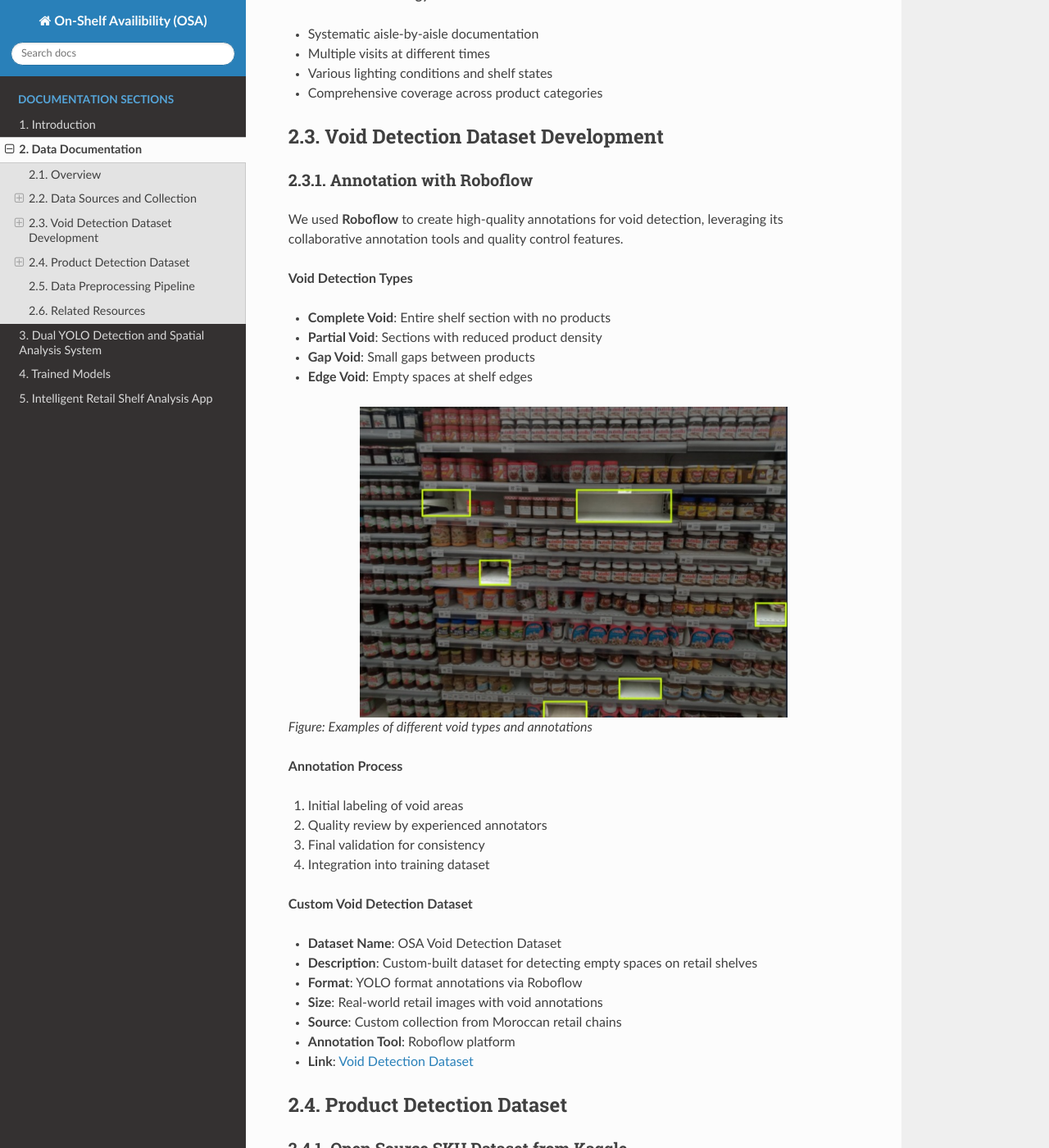
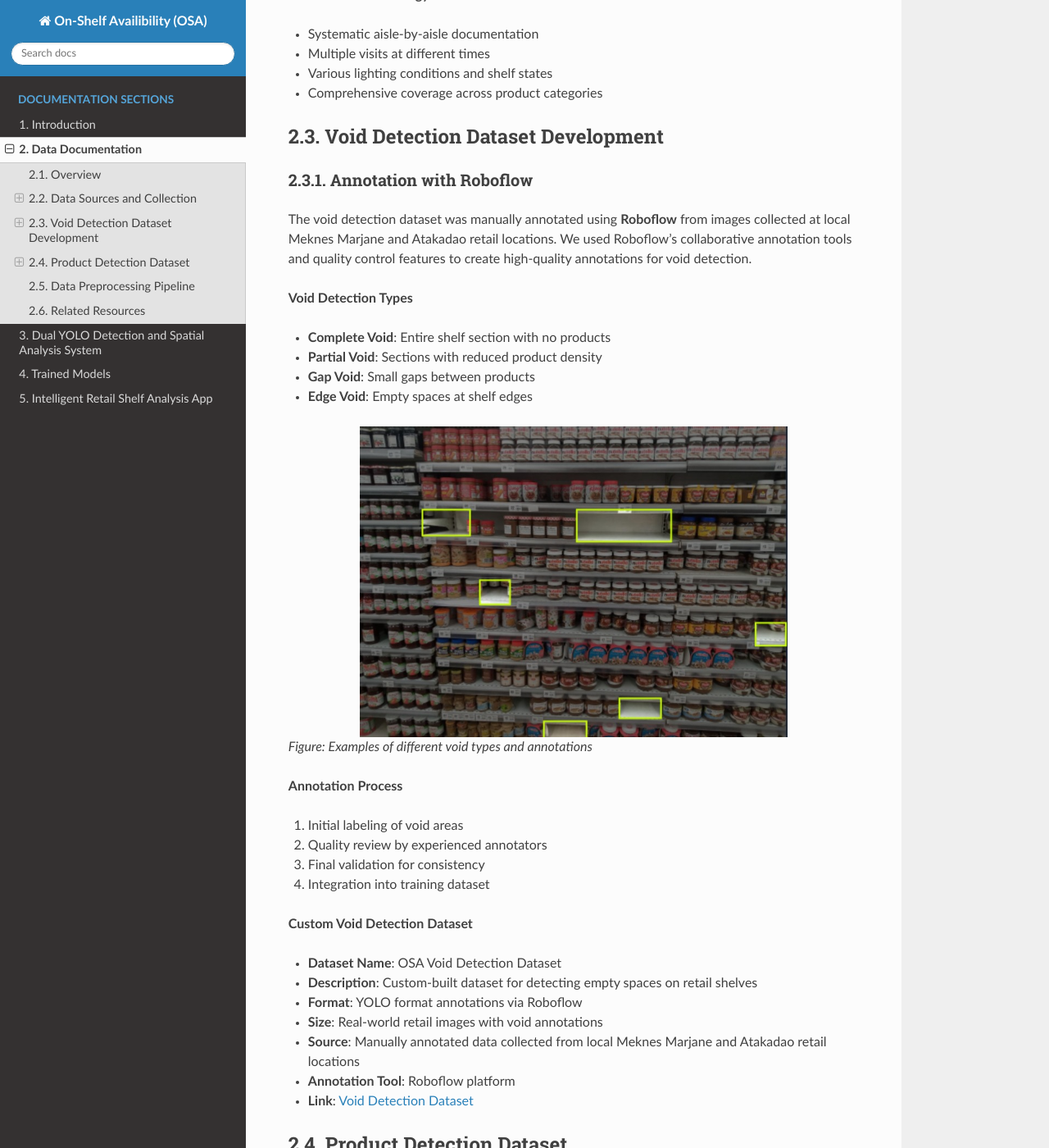
Before and after one commit to Amine-te/OSA_app, a Sphinx documentation site: the page built from docs/source/data_documentation.rst, in a window 1280 px wide and 1400 px high, scrolled down 798 px. Shown: the whole window at 82% size. Built offline with Sphinx 7.4.7 and the Read the Docs theme 3.1.0, drawn with Linux system fonts in a browser that asks for light colours.

Commit message:
update data documentation

```diff
--- a/docs/source/data_documentation.rst
+++ b/docs/source/data_documentation.rst
@@ -39,7 +39,7 @@ Void Detection Dataset Development
 Annotation with Roboflow
 ~~~~~~~~~~~~~~~~~~~~~~~~
 
-We used **Roboflow** to create high-quality annotations for void detection, leveraging its collaborative annotation tools and quality control features.
+The void detection dataset was manually annotated using **Roboflow** from images collected at local Meknes Marjane and Atakadao retail locations. We used Roboflow's collaborative annotation tools and quality control features to create high-quality annotations for void detection.
 
 **Void Detection Types**
 
@@ -68,7 +68,7 @@ We used **Roboflow** to create high-quality annotations for void detection, leve
 - **Description**: Custom-built dataset for detecting empty spaces on retail shelves
 - **Format**: YOLO format annotations via Roboflow
 - **Size**: Real-world retail images with void annotations
-- **Source**: Custom collection from Moroccan retail chains
+- **Source**: Manually annotated data collected from local Meknes Marjane and Atakadao retail locations
 - **Annotation Tool**: Roboflow platform
 - **Link**: `Void Detection Dataset <https://www.kaggle.com/datasets/aminefaris/retail-shelf-void-detection-dataset/data>`_
 
```
